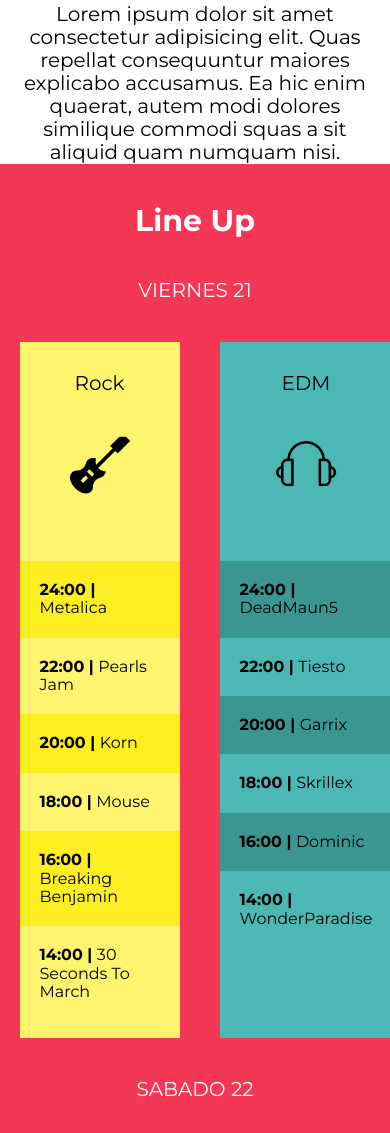
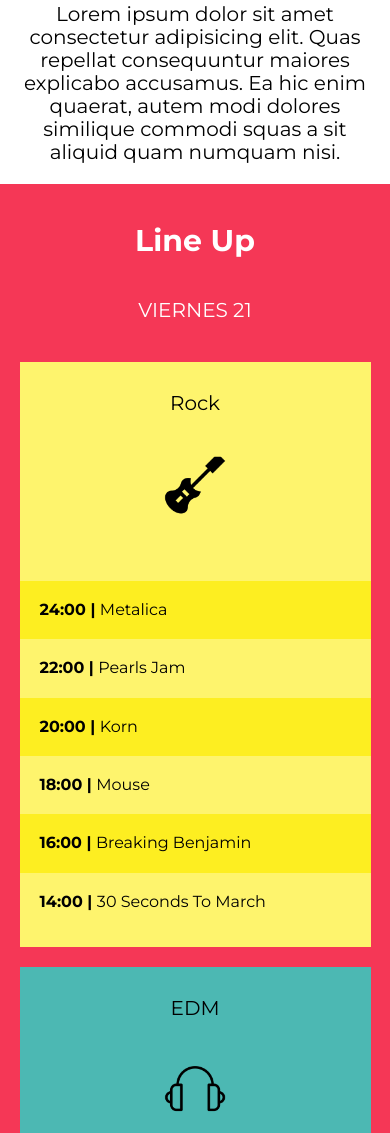
Before and after one commit to HectorGerardoZV/Proyecto04-FestivalMusica, a website: page html/index.html in a window 390 px wide. Shown: the part 867-2000 px from the top of the page. Drawn offline with Linux system fonts and the light colour scheme.

Commit message:
Finalizacion del responsive de la seccion lineUp

```diff
--- a/src/scss/layout/_lineUp.scss
+++ b/src/scss/layout/_lineUp.scss
@@ -1,6 +1,9 @@
 .lineup {
     background-color: $cRosa;
     padding: $separacion 0;
+    @include mq($tablet) {
+        margin-top: 2rem;
+    }
     h3,
     p {
         text-align: center;
@@ -14,6 +17,11 @@
 
 .escenarios-contenedor {
     @include grid(2, $separacion);
+    @include mq($tablet) {
+        grid-template-columns: none;
+        grid-template-rows: repeat(2, 1fr);
+        gap: 2rem
+    }
     .nombre-escenario {
         padding: 3rem;
         color: $cNegro;
@@ -46,7 +54,7 @@
     padding: 0;
     list-style: none;
     li {
-        padding: $separacion/2;
+        padding: $separacion - 2;
         font-weight: $fPrincipal700;
         span {
             font-weight: $fPrincipal400;
```
Also changed, not shown: build/css/app.css.
